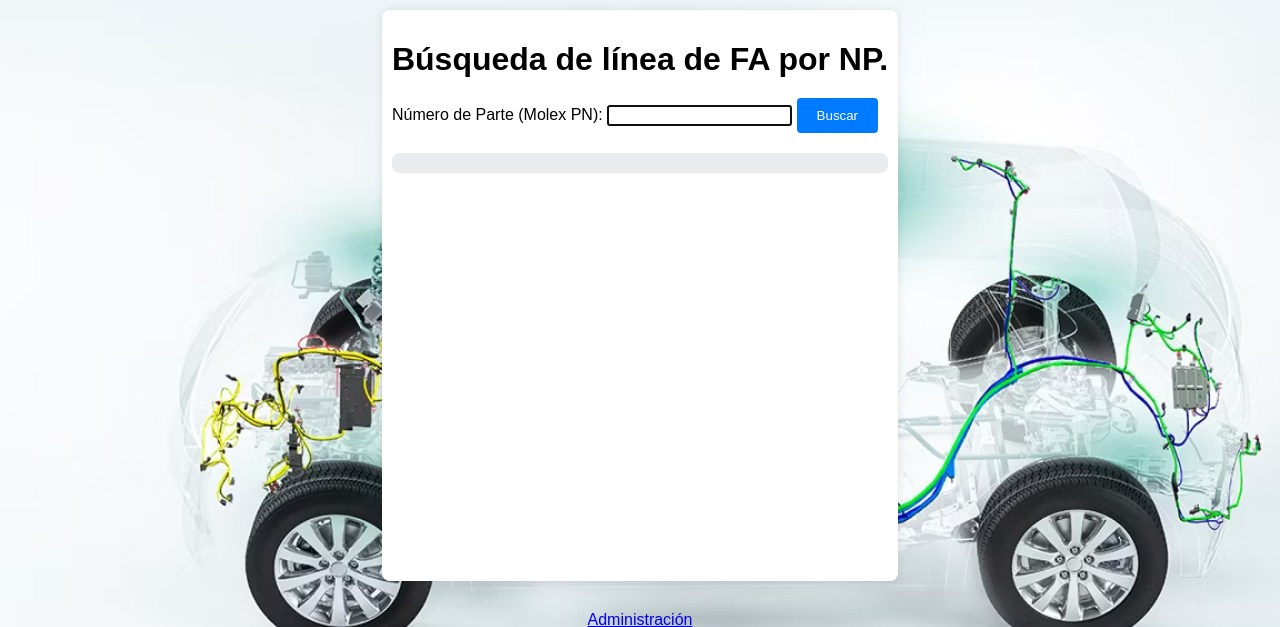
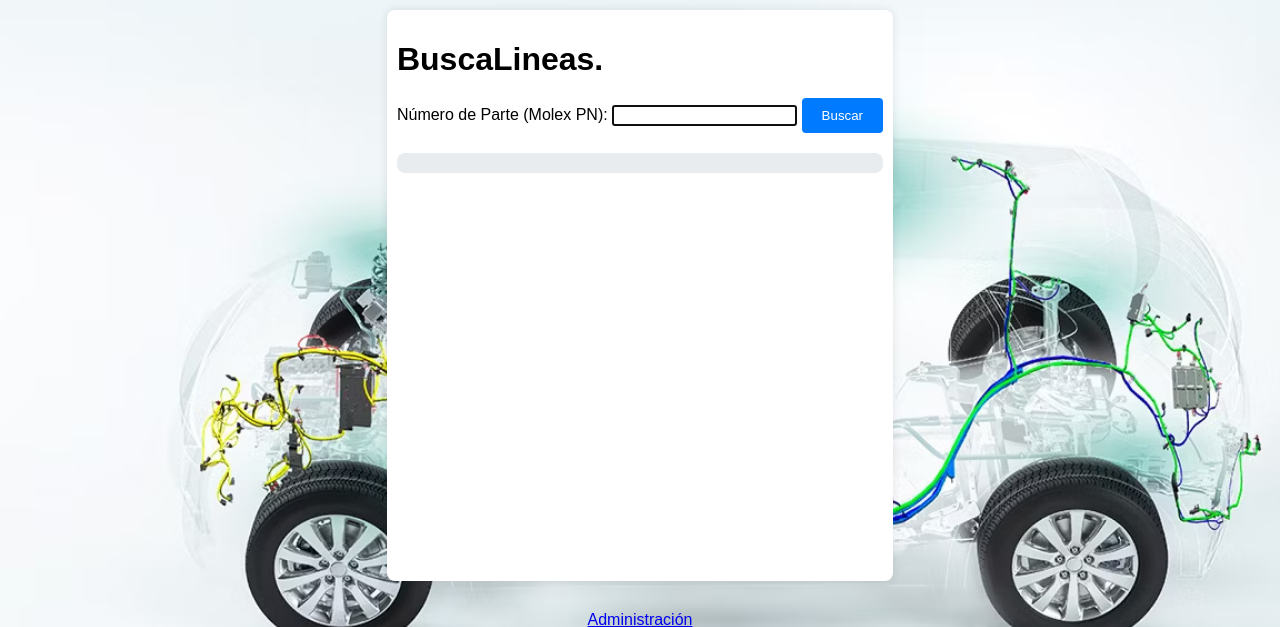
Before and after one commit to moisesrmz/WebAppLineFinder, a Flask app: page / in a window 1280 px wide. Shown: the top 627 px of the page. Run offline with Flask 3, Linux system fonts and the light colour scheme.

```diff
--- a/frontend/templates/index.html
+++ b/frontend/templates/index.html
@@ -10,7 +10,7 @@
 </head>
 <body>
     <div class="container">
-        <h1>Búsqueda de línea de FA por NP.</h1>
+        <h1>BuscaLineas.</h1>
         <form method="post" action="{{ url_for('views.index') }}">
             <label for="numero_parte">Número de Parte (Molex PN):</label>
             <input type="text" id="numero_parte" name="numero_parte" required autofocus>
```
